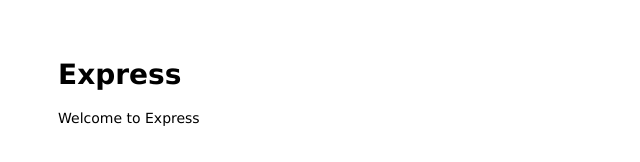
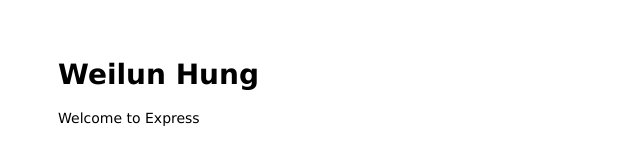
Before and after one commit to william940058/Express-and-Git, a website: page public/index.html in a window 1280 px wide. Shown: the whole page, without its empty margins (0-640 px from the left). Drawn offline with Linux system fonts and the light colour scheme.

Commit message:
change Header to my name

```diff
--- a/public/index.html
+++ b/public/index.html
@@ -6,7 +6,7 @@
 </head>
 
 <body>
-  <h1>Express</h1>
+  <h1>Weilun Hung</h1>
   <p>Welcome to Express</p>
 </body>
 
```
